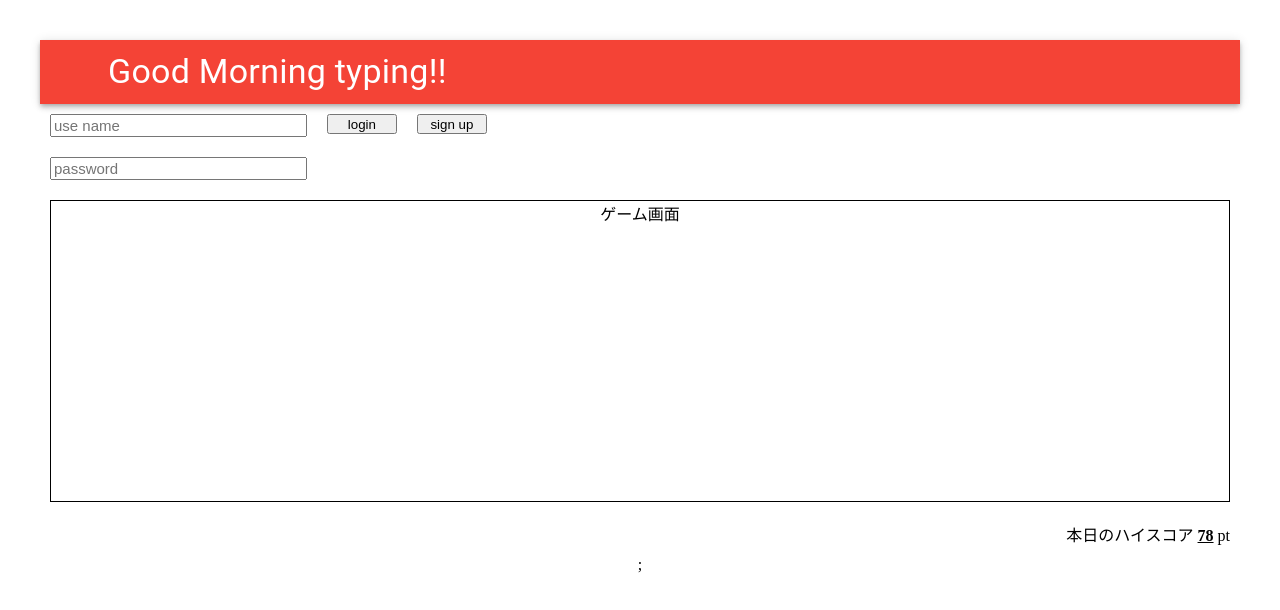
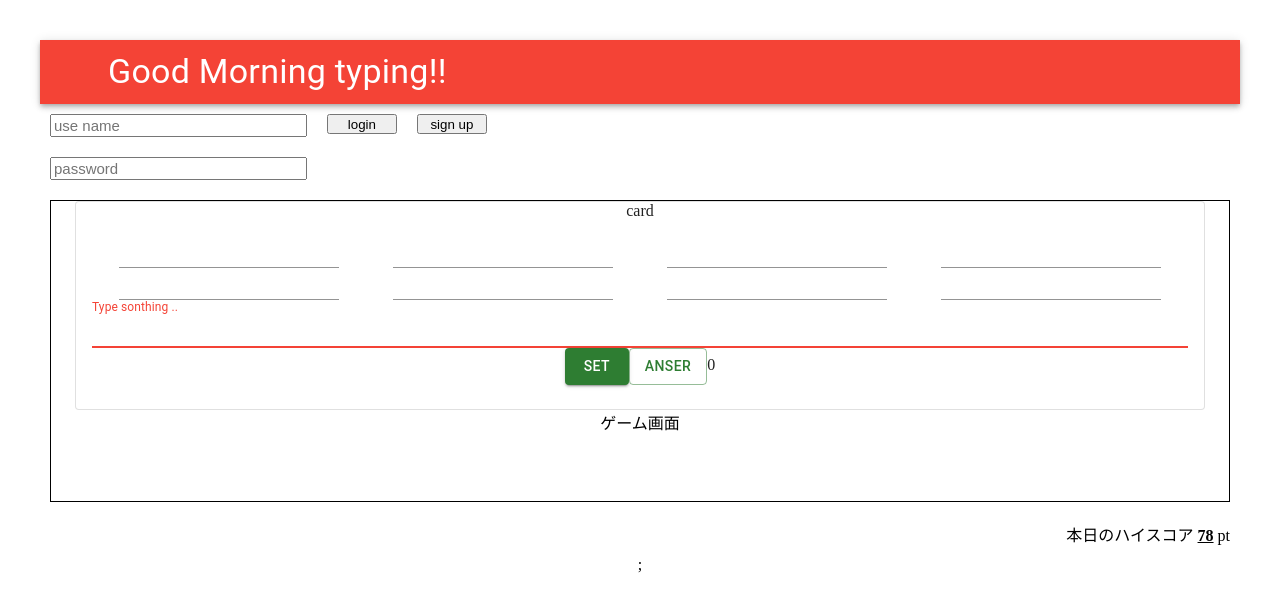
Before and after one commit to Team3-snoppy/wake_up_typing, a React (Vite) app in the folder front/: page / in a window 1280 px wide. Shown: the top 610 px of the page. Built offline with nearby package versions, Linux system fonts and the light colour scheme; some icons are missing.

Commit message:
ロジック基礎部分実装

```diff
--- a/front/src/Game.jsx
+++ b/front/src/Game.jsx
@@ -1,13 +1,170 @@
 // import { useState } from 'react'
-import './Game.css'
+import {
+  Box,
+  Button,
+  Card,
+  CardContent,
+  Container,
+  Grid,
+  TextField,
+  Typography,
+} from '@mui/material';
+import './Game.css';
+import { useEffect, useRef, useState } from 'react';
+
+const testText = ['as', 'zx', 'qw'];
 
 function Game() {
+  const [typeText, setTypeText] = useState('');
+  const [eleIndex, setEleIndex] = useState(0);
+  const [correctText, setCorrectText] = useState('');
+  const [count, setCount] = useState(0);
+  const textFieldRef = useRef(null);
+
+  const focusTextField = () => {
+    textFieldRef.current.focus();
+  };
+  const refArray = new Array(
+    useRef(null),
+    useRef(null),
+    useRef(null),
+    useRef(null),
+    useRef(null),
+    useRef(null),
+    useRef(null),
+    useRef(null)
+  );
+  // console.log(refArray);
+
+  //問題をセットする。
+  const setQuestion = () => {
+    const eleIndex = Math.floor(Math.random() * 8);
+    const textIndex = Math.floor(Math.random() * 3);
+    setEleIndex(eleIndex);
+    setCorrectText(testText[textIndex]);
+    refArray[eleIndex].current.value = testText[textIndex];
+  };
+  //入力があったら、正解かどうか確かめて、正解ならスコア＋１して次の問題へ
+  const anser = () => {
+    console.log('typeText:', typeText, 'correctText:', correctText);
+
+    if (typeText === correctText) {
+      console.log('正解です');
+      setCount(count + 1);
+      refArray[eleIndex].current.value = '';
+      textFieldRef.current.value = '';
+      setQuestion();
+    } else {
+      console.log('不正解です');
+    }
+  };
 
   return (
-    <div className='gameContainer'>
-        ゲーム画面
+    <div className="gameContainer" onMouseOver={focusTextField}>
+      <Container maxWidth="xl">
+        <Card variant="outlined">
+          card
+          <CardContent>
+            <Grid container spacing={0}>
+              <Grid size={3} >
+                <TextField
+                  variant="standard"
+                  type="text"
+                  inputRef={refArray['0']}
+                >
+                  size=3
+                </TextField>
+              </Grid>
+              <Grid size={3} >
+                <TextField
+                  variant="standard"
+                  type="text"
+                  inputRef={refArray['1']}
+                >
+                  size=3
+                </TextField>
+              </Grid>
+              <Grid size={3} >
+                <TextField
+                  variant="standard"
+                  type="text"
+                  inputRef={refArray['2']}
+                >
+                  size=3
+                </TextField>
+              </Grid>
+              <Grid size={3} >
+                <TextField
+                  variant="standard"
+                  type="text"
+                  inputRef={refArray['3']}
+                >
+                  size=3
+                </TextField>
+              </Grid>
+              <Grid size={3} >
+                <TextField
+                  variant="standard"
+                  type="text"
+                  inputRef={refArray['4']}
+                >
+                  size=3
+                </TextField>
+              </Grid>
+              <Grid size={3} >
+                <TextField
+                  variant="standard"
+                  type="text"
+                  inputRef={refArray['5']}
+                >
+                  size=3
+                </TextField>
+              </Grid>
+              <Grid size={3} >
+                <TextField
+                  variant="standard"
+                  type="text"
+                  inputRef={refArray['6']}
+                >
+                  size=3
+                </TextField>
+              </Grid>
+              <Grid size={3} >
+                <TextField
+                  variant="standard"
+                  type="text"
+                  inputRef={refArray['7']}
+                >
+                  size=3
+                </TextField>
+              </Grid>
+            </Grid>
+            <Box>
+              <TextField
+                autoFocus
+                fullWidth
+                id="standard-basic"
+                label="Type sonthing .."
+                variant="standard"
+                onChange={(e) => {
+                  setTypeText(e.target.value);
+                }}
+                inputRef={textFieldRef}
+              />
+            </Box>
+            <Button variant="contained" color="success" onClick={setQuestion}>
+              set
+            </Button>
+            <Button variant="outlined" color="success" onClick={anser}>
+              anser
+            </Button>
+            {count}
+          </CardContent>
+        </Card>
+      </Container>
+      ゲーム画面
     </div>
-  )
+  );
 }
 
 export default Game;
```
